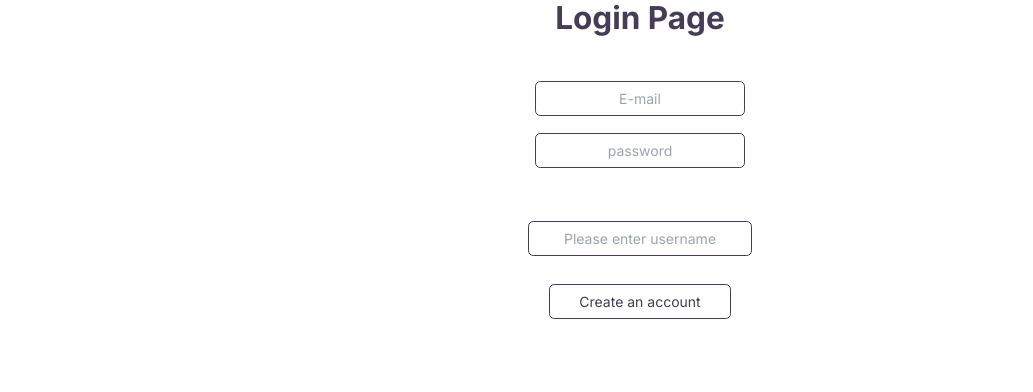
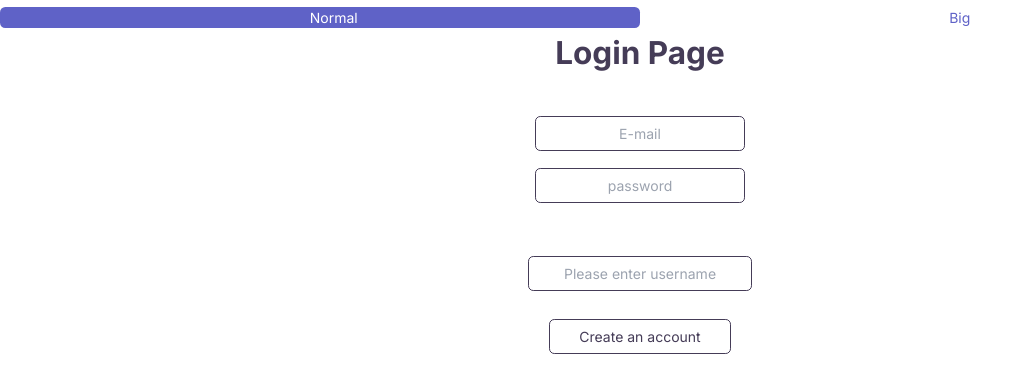
Before and after one commit to devhausleipzigacademy/camp8-final-project, a Next.js app: page /login in a window 1280 px wide. Shown: the top 392 px of the page, without its empty margins (0-1033 px from the left). Built offline with nearby package versions, Linux system fonts and the light colour scheme.

Commit message:
adding normal and big to the switch

```diff
--- a/src/components/ToggleView.tsx
+++ b/src/components/ToggleView.tsx
@@ -22,7 +22,7 @@ export function ToggleView(props: ToggleView) {
         <Switch
           checked={size}
           onChange={setSize}
-          className={`${
+          className={`w-full relative${
             size
               ? " text-primary-default-Solid  bg-secondary-transparent border-secondary-default"
               : "bg-secondary-transparent  text-primary-default-Solid  border-secondary-default"
@@ -30,15 +30,28 @@ export function ToggleView(props: ToggleView) {
           relative inline-flex h-full w-full content-center rounded-lg `}
         >
           <span className="sr-only ">Toggle size of components</span>
+          <div className="flex justify-around w-full relative text-text-white z-10 px-4">
+            <span
+              className={`${
+                size ? " text-primary-default-Solid" : "text-text-white"
+              }`}
+            >
+              Normal
+            </span>
+
+            <span
+              className={`${
+                !size ? " text-primary-default-Solid" : "text-text-white"
+              }`}
+            >
+              Big
+            </span>
+          </div>
           <span
             aria-hidden="true"
-            className={`${
-              size
-                ? "translate-x-full before:content-['Big'] text-text-white "
-                : "-translate-x-0 after:content-['Normal'] text-text-white "
-            }
-            pointer-events-none  inline-block h-full w-[50%] py-2 transform rounded-md bg-primary-default-Solid transition duration-300 ease-in-out `}
-          />
+            className={`absolute ${size ? "translate-x-full" : "-translate-x-0"}
+            pointer-events-none text-text-white inline-block h-full w-[50%] py-2 transform rounded-md bg-primary-default-Solid transition duration-300 ease-in-out `}
+          ></span>
         </Switch>
       </Switch.Group>
     </div>
--- a/src/pages/account/index.tsx
+++ b/src/pages/account/index.tsx
@@ -1,8 +1,10 @@
+import { ToggleView } from "@/components/ToggleView";
 import Head from "next/head";
 
 export default function Settings() {
   return (
     <>
+
       <Head>
         <title>Create Next App</title>
         <meta name="description" content="Generated by create next app" />
--- a/src/pages/login/index.tsx
+++ b/src/pages/login/index.tsx
@@ -1,8 +1,10 @@
+import { ToggleView } from "@/components/ToggleView";
 import Head from "next/head";
 
 export default function Login() {
   return (
     <>
+  <ToggleView></ToggleView>
       <Head>
         <title>Create Next App</title>
         <meta name="description" content="Generated by create next app" />
```
